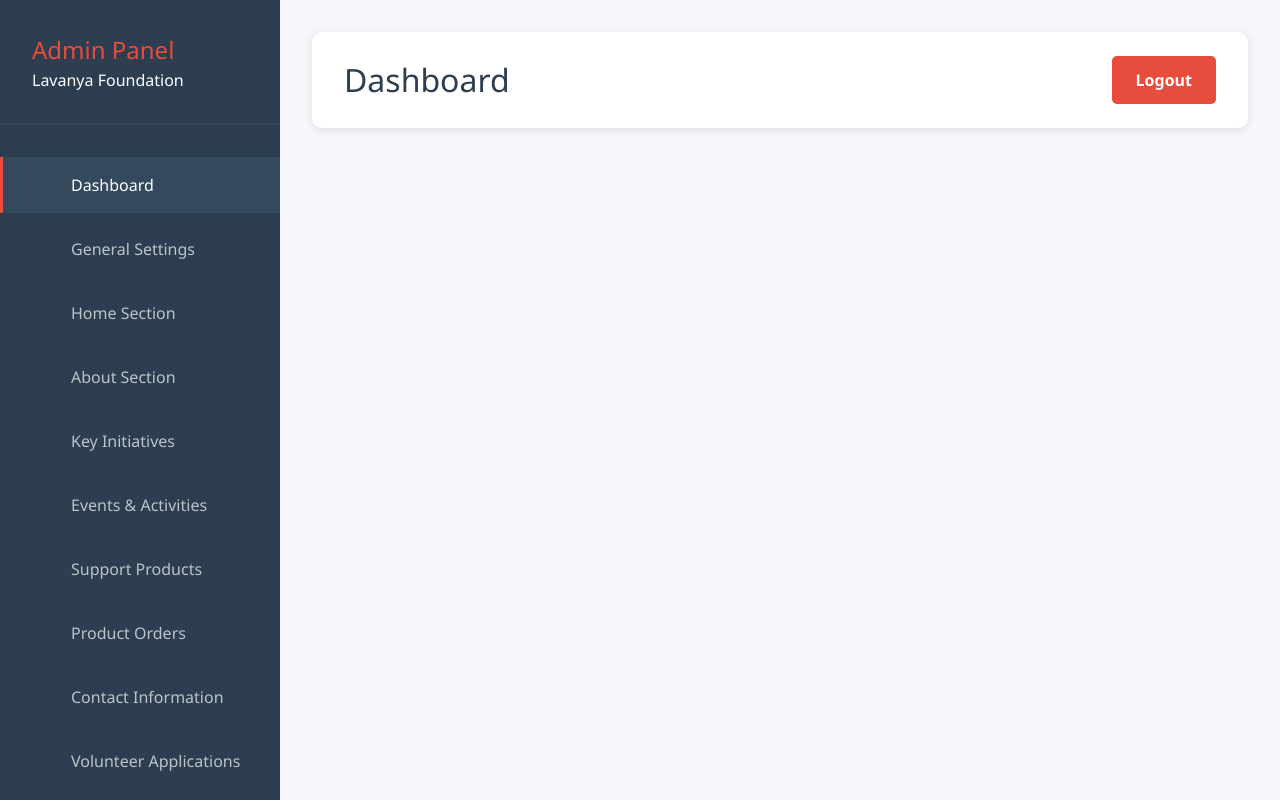
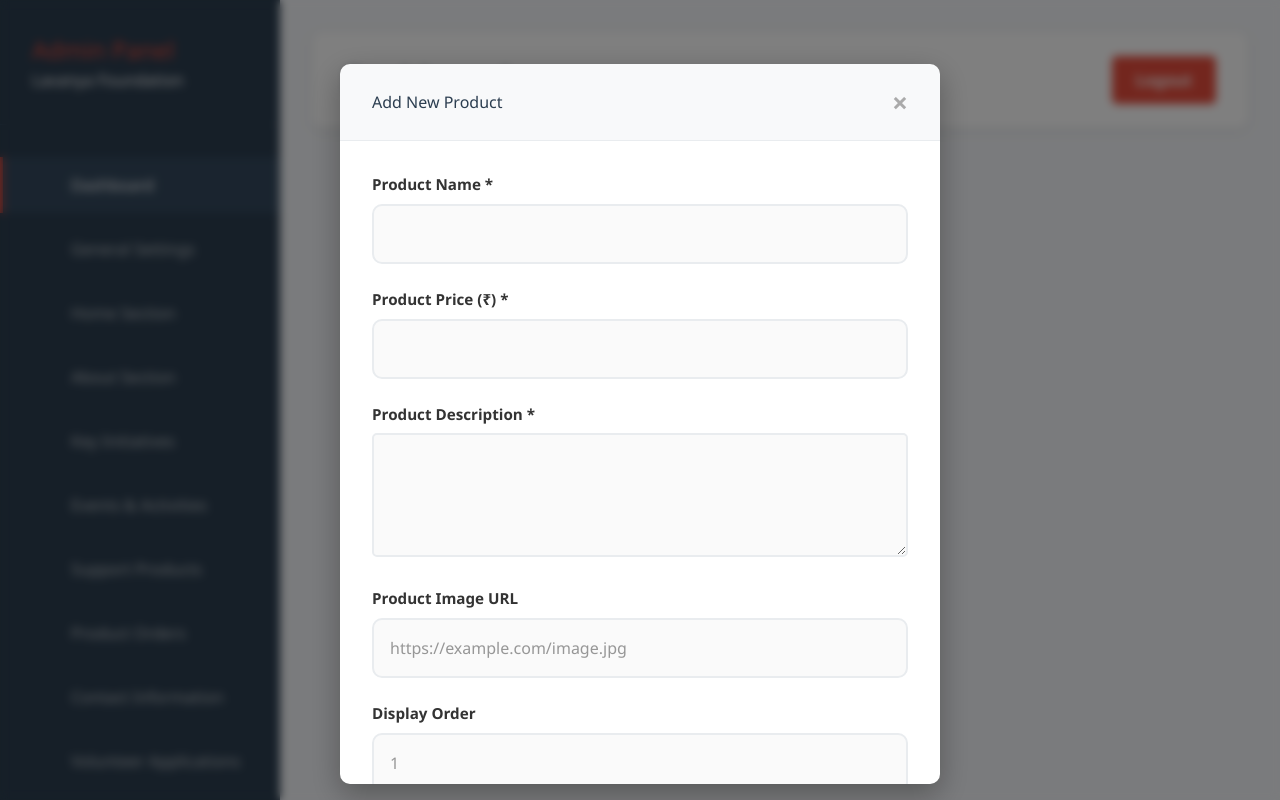
Before and after one commit to itsmepraksh/ngo-open-source-platform, a React (Vite) app in the folder frontend/: page /support_section/form in a window 1280 px wide. Built offline with nearby package versions, Linux system fonts and the light colour scheme.

Commit message:
Feat:Changed in admin panel section's forms

```diff
--- /dev/null
+++ b/frontend/src/components/Admin_Events_Form.jsx
@@ -0,0 +1,47 @@
+import React from 'react'
+
+const Admin_Events_Form = () => {
+  return (
+    <div id="eventModal" className="modal " >
+        <div className="modal-content">
+            <div className="modal-header">
+                <h3 id="eventModalTitle">Add New Event</h3>
+                <span className="close" >&times;</span>
+                {/* {onclick="closeModal('eventModal')"} */}
+            </div>
+            <form id="eventForm">
+                <div className="modal-body">
+                    <div className="form-group">
+                        <label for="eventTitle">Event Title *</label>
+                        <input type="text" id="eventTitle" name="title" required/>
+                    </div>
+                    <div className="form-group">
+                        <label for="eventDate">Event Date *</label>
+                        <input type="date" id="eventDate" name="date" required/>
+                    </div>
+                    <div className="form-group">
+                        <label for="eventDescription">Event Description *</label>
+                        <textarea id="eventDescription" name="description" rows="4" required></textarea>
+                    </div>
+                    <div className="form-group">
+                        <label for="eventImage">Event Image URL</label>
+                        <input type="url" id="eventImage" name="image" placeholder="https://example.com/image.jpg"/>
+                        <img id="eventImagePreview" className="image-preview hidden" />
+                    </div>
+                    <div className="form-group">
+                        <label for="eventLocation">Event Location</label>
+                        <input type="text" id="eventLocation" name="location" placeholder="Community Center, Pune"/>
+                    </div>
+                </div>
+                 <div className="modal-footer">
+                    <button type="button" className="btn btn-secondary">Cancel</button>
+                    {/* {onclick="closeModal('eventModal')"} */}
+                    <button type="submit" className="btn btn-primary">Save Event</button>
+                </div>
+            </form>
+        </div>
+    </div>
+  )
+}
+
+export default Admin_Events_Form;
--- /dev/null
+++ b/frontend/src/components/Admin_Support_Form.jsx
@@ -0,0 +1,56 @@
+import React from 'react'
+
+const Admin_Support_Form = () => {
+  return (
+    //  <!-- Product Modal -->
+    <div id="productModal" class="modal" >
+        <div class="modal-content">
+            <div class="modal-header">
+                <h3 id="productModalTitle">Add New Product</h3>
+                <span class="close" >&times;</span>
+                {/* {onclick="closeModal('productModal')"} */}
+            </div>
+            <form id="productForm">
+                <div class="modal-body">
+                    <div class="form-group">
+                        <label for="productName">Product Name *</label>
+                        <input type="text" id="productName" name="name" required/>
+                    </div>
+                    <div class="form-group">
+                        <label for="productPrice">Product Price (₹) *</label>
+                        <input type="number" id="productPrice" name="price" min="0" step="0.01" required/>
+                    </div>
+                    <div class="form-group">
+                        <label for="productDescription">Product Description *</label>
+                        <textarea id="productDescription" name="description" rows="4" required></textarea>
+                    </div>
+                    <div class="form-group">
+                        <label for="productImage">Product Image URL</label>
+                        <input type="url" id="productImage" name="image" placeholder="https://example.com/image.jpg"/>
+                        <img id="productImagePreview" class="image-preview" />
+                    </div>
+                    <div class="form-group">
+                        <label for="productOrder">Display Order</label>
+                        <input type="number" id="productOrder" name="order" min="1" placeholder="1"/>
+                        <small class="form-text">Lower numbers appear first</small>
+                    </div>
+                    <div class="form-group">
+                        <label for="productAvailable">Available for Purchase</label>
+                        <label class="toggle-switch">
+                            <input type="checkbox" id="productAvailable" name="available" checked/>
+                            <span class="slider"></span>
+                        </label>
+                    </div>
+                </div>
+                <div class="modal-footer">
+                    <button type="button" class="btn btn-secondary" >Cancel</button>
+                    {/* {onclick="closeModal('productModal')"} */}
+                    <button type="submit" class="btn btn-primary">Save Product</button>
+                </div>
+            </form>
+        </div>
+    </div>
+  )
+}
+
+export default Admin_Support_Form;
--- a/frontend/src/components/Admin_navBar.jsx
+++ b/frontend/src/components/Admin_navBar.jsx
@@ -74,7 +74,6 @@ const Admin_navBar = () => {
                 </li>
             </ul>
         </nav>
-
   )
 }
 
--- a/frontend/src/layouts/Admin_Dashboard.jsx
+++ b/frontend/src/layouts/Admin_Dashboard_Section.jsx
@@ -1,6 +1,6 @@
 
 
-const Admin_Dashboard = () => {
+const Admin_Dashboard_Section = () => {
   return (
     <div id="dashboard" className="content-section  ">
       {/* <!-- Dashboard Section --> */}
@@ -36,4 +36,4 @@ const Admin_Dashboard = () => {
   );
 };
 
-export default Admin_Dashboard;
+export default Admin_Dashboard_Section;
--- a/frontend/src/layouts/Admin_Donation.jsx
+++ b/frontend/src/layouts/Admin_Donation_Section.jsx
@@ -1,6 +1,6 @@
 import React from 'react'
 
-const Admin_Donation = () => {
+const Admin_Donation_Section = () => {
   return (
     //  <!-- Donations Section -->
             <div id="donations" className="content-section" >
@@ -16,4 +16,4 @@ const Admin_Donation = () => {
   )
 }
 
-export default Admin_Donation
+export default Admin_Donation_Section;
--- a/frontend/src/layouts/Admin_Event_Activities.jsx
+++ /dev/null
@@ -1,23 +0,0 @@
-import React from 'react'
-
-const Admin_Event_Activities = () => {
-  return (
-    <div>
-        <div id="events" className="content-section">
-                <div className="section-header">
-                    <h3>Events & Activities Management</h3>
-                    <button className="btn btn-success" onclick="addNewEvent()">
-                        <i className="fas fa-plus"></i> Add New Event
-                    </button>
-                </div>
-                <div className="section-content">
-                    <div id="events-list">
-                        {/* <!-- Events will be loaded here --> */}
-                    </div>
-                </div>
-            </div>
-    </div>
-  )
-}
-
-export default Admin_Event_Activities
--- a/frontend/src/layouts/Admin_Events_Section.jsx
+++ b/frontend/src/layouts/Admin_Events_Section.jsx
@@ -1,4 +1,5 @@
 import React from 'react'
+import { Link } from 'react-router-dom'
 
 const Admin_Events_Section = () => {
   return (
@@ -7,7 +8,7 @@ const Admin_Events_Section = () => {
                 <div className="section-header">
                     <h3>Events & Activities Management</h3>
                     <button className="btn btn-success" onclick="addNewEvent()">
-                        <i className="fas fa-plus"></i> Add New Event
+                        <Link to="/events_section/form"><i className="fas fa-plus"></i> Add New Event</Link>
                     </button>
                 </div>
                 <div className="section-content">
--- a/frontend/src/layouts/Admin_Key_Initiatives.jsx
+++ /dev/null
@@ -1,23 +0,0 @@
-import React from 'react'
-
-const Admin_Key_Initiatives = () => {
-  return (
-    <div>
-        <div id="projects" className="content-section">
-                <div className="section-header">
-                    <h3>Key Initiatives Management</h3>
-                    <button className="btn btn-success" onclick="addNewProject()">
-                        <i className="fas fa-plus"></i> Add New Initiative
-                    </button>
-                </div>
-                <div className="section-content">
-                    <div id="projects-list">
-                        {/* <!-- Projects will be loaded here --> */}
-                    </div>
-                </div>
-            </div>
-    </div>
-  )
-}
-
-export default Admin_Key_Initiatives
--- a/frontend/src/layouts/Admin_Support_Section.jsx
+++ b/frontend/src/layouts/Admin_Support_Section.jsx
@@ -1,4 +1,5 @@
 import React from 'react'
+import { Link } from 'react-router-dom'
 
 const Admin_Support_Section = () => {
   return (
@@ -7,7 +8,7 @@ const Admin_Support_Section = () => {
                 <div className="section-header">
                     <h3>Support Products Management</h3>
                     <button className="btn btn-success" onclick="addNewProduct()">
-                        <i className="fas fa-plus"></i> Add New Product
+                       <Link to="/support_section/form"><i className="fas fa-plus"></i> Add New Product</Link>
                     </button>
                 </div>
                 <div className="section-content">
--- a/frontend/src/routes/AdminRoutes.jsx
+++ b/frontend/src/routes/AdminRoutes.jsx
@@ -1,6 +1,6 @@
 import { Route, Routes } from "react-router-dom"
 import Admin_General_Setting from "../layouts/Admin_General_Setting"
-import Admin_Dashboard from "../layouts/Admin_Dashboard"
+import Admin_Dashboard_Section from "../layouts/Admin_Dashboard_Section"
 import Index from "../pages/Index"
 import Login from "../pages/Login"
 import Admin from "../pages/Admin"
@@ -13,20 +13,25 @@ import Admin_Support_Section from "../layouts/Admin_Support_Section"
 import Admin_Order_Section from "../layouts/Admin_Order_Section"
 import Admin_Contact_Section from "../layouts/Admin_Contact_Section"
 import Admin_Volunteer_Section from "../layouts/Admin_Volunteer_Section"
-import Admin_Donation from "../layouts/Admin_Donation"
+import Admin_Donation_Section from "../layouts/Admin_Donation_Section"
 import Admin_Key_Initiatives_Form from "../components/Admin_Key_Initiatives_Form"
+import Admin_Events_Form from "../components/Admin_Events_Form"
+import Admin_Support_Form from "../components/Admin_Support_Form"
 
 
 const AdminRoutes = () => {
   return (
     <div>
           <Routes>
-            <Route path="/dashboard" element={<Admin_Dashboard />} />
+
             {/* <Route path="/admin" element={<Admin/>} /> */}
-            <Route path="/general" element={<Admin_General_Setting />} />
             <Route path="/a-home" element={<Index />} />
             <Route path="/a-about" element={<About/>} />
             <Route path="/login" element={<Login/>} />
+
+
+            <Route path="/dashboard" element={<Admin_Dashboard_Section />} />
+            <Route path="/general" element={<Admin_General_Setting />} />
             <Route path="/home_section" element={<Admin_Home_Section/>}/>
             <Route path="/about_section" element={<Admin_About_Section/>}/>
             <Route path="/key_initiatives" element={<Admin_Key_Initiatives_Section/>}/>
@@ -35,8 +40,12 @@ const AdminRoutes = () => {
             <Route path="/order_section" element={<Admin_Order_Section/>}/>
             <Route path="/contact_section" element={<Admin_Contact_Section/>}/>
             <Route path="/volunteer_section" element={<Admin_Volunteer_Section/>}/>
-             <Route path="/donation_section" element={<Admin_Donation/>}/>
-             <Route path="/key_initiatives/form" element={<Admin_Key_Initiatives_Form/>}/>
+            <Route path="/donation_section" element={<Admin_Donation_Section/>}/>
+
+            {/* {Admin form routes} */}
+            <Route path="/key_initiatives/form" element={<Admin_Key_Initiatives_Form/>}/>
+            <Route path="/events_section/form" element={<Admin_Events_Form/>}/>
+            <Route path="/support_section/form" element={<Admin_Support_Form/>}/>
         </Routes>
     </div>
   )
```
Also changed, not shown: frontend/src/layouts/Admin_Support_Products.jsx (deleted, +0 -23 lines).
